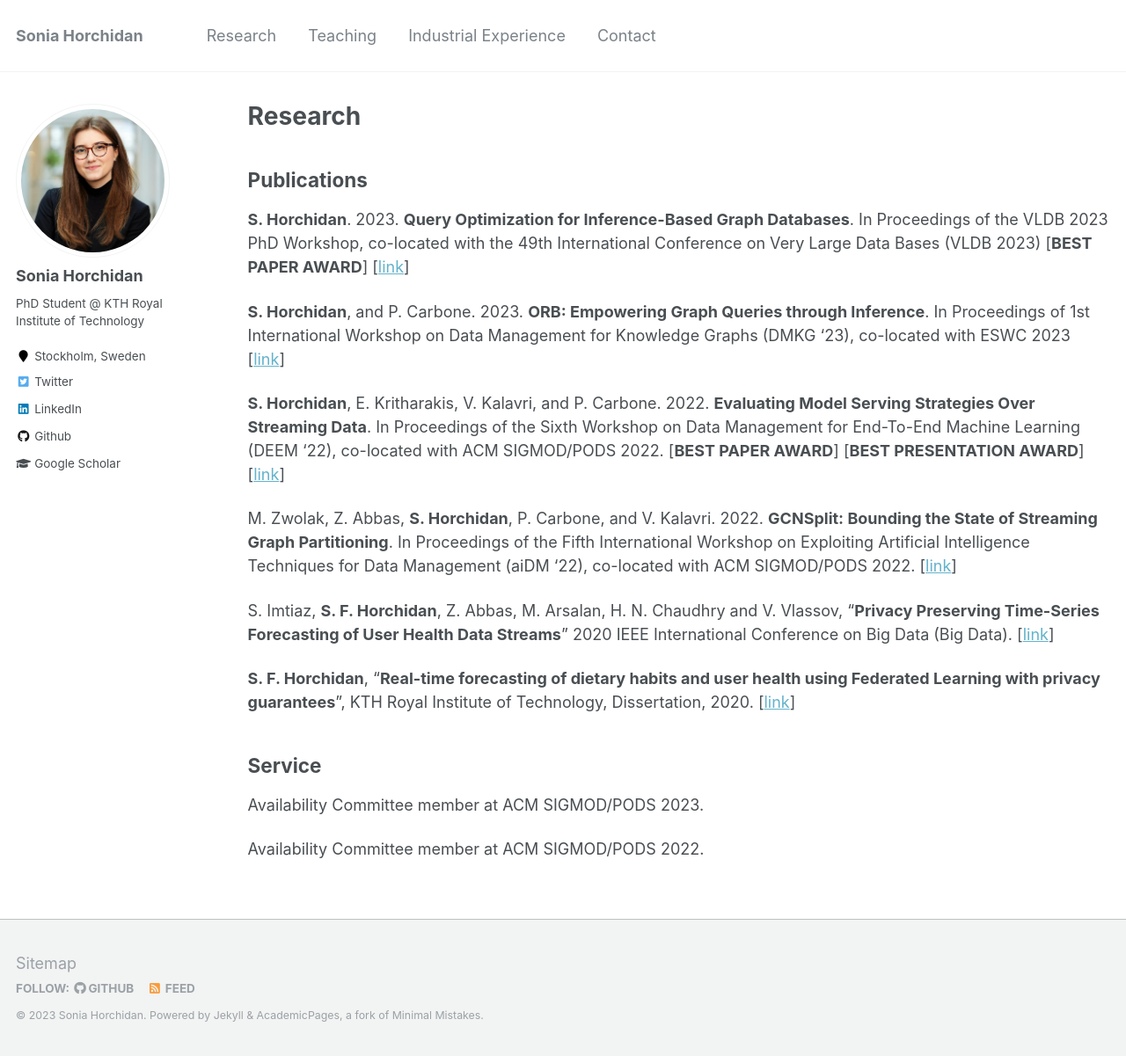
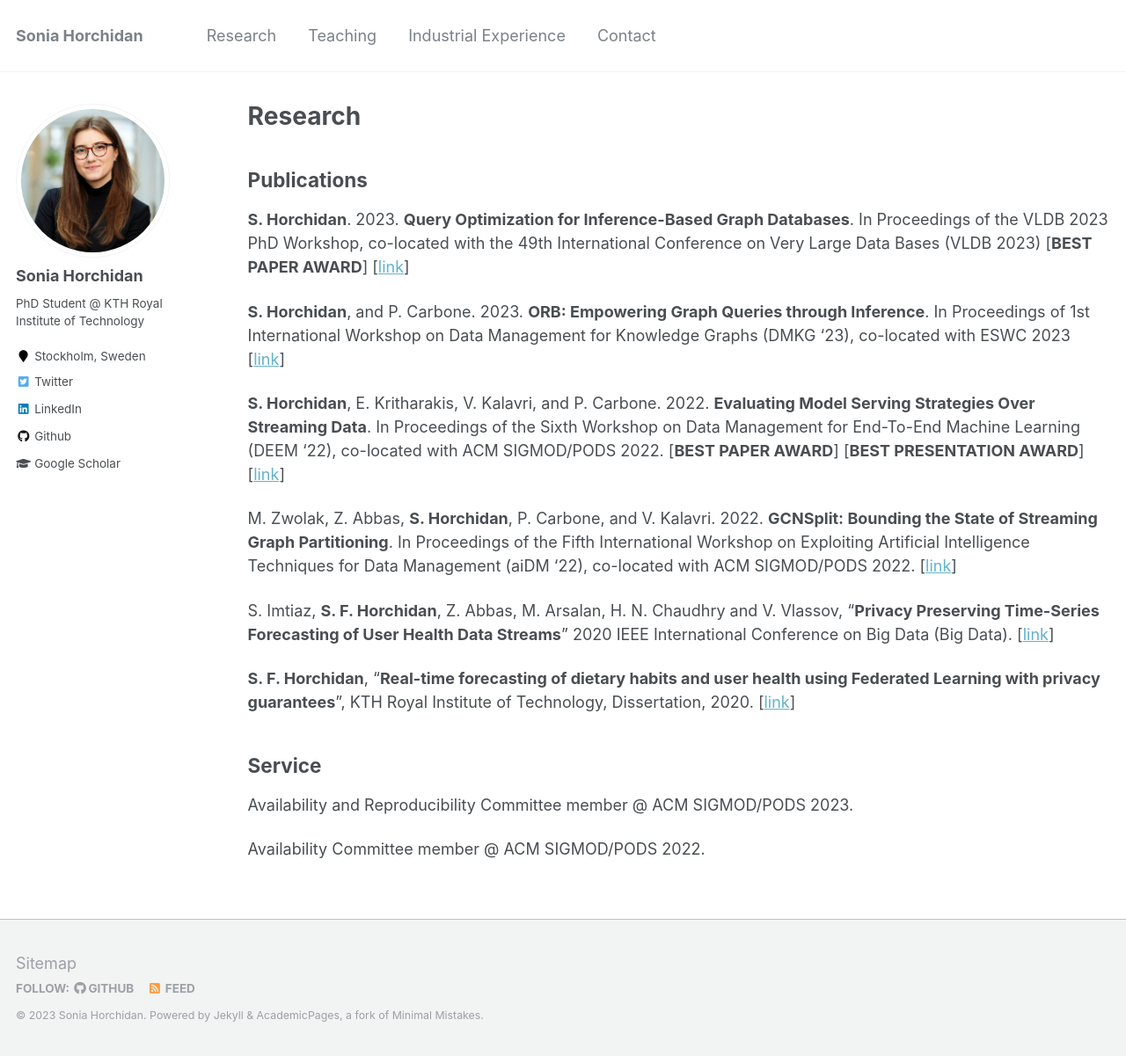
Before and after one commit to soniahorchidan/soniahorchidan.github.io, a Jekyll site: the page built from _pages/publications.md, in a window 1280 px wide and 1201 px high. Shown: the whole window at 88% size. Built offline with Jekyll 4.4.1, drawn with Linux system fonts in a browser that asks for light colours.

Commit message:
Update publications.md

```diff
--- a/_pages/publications.md
+++ b/_pages/publications.md
@@ -22,6 +22,6 @@ S. Imtiaz, <b>S. F. Horchidan</b>, Z. Abbas, M. Arsalan, H. N. Chaudhry and V. V
 
 <h2>Service</h2>
 
-Availability Committee member at ACM SIGMOD/PODS 2023.
+Availability and Reproducibility Committee member @ ACM SIGMOD/PODS 2023.
 
-Availability Committee member at ACM SIGMOD/PODS 2022.
+Availability Committee member @ ACM SIGMOD/PODS 2022.
```
